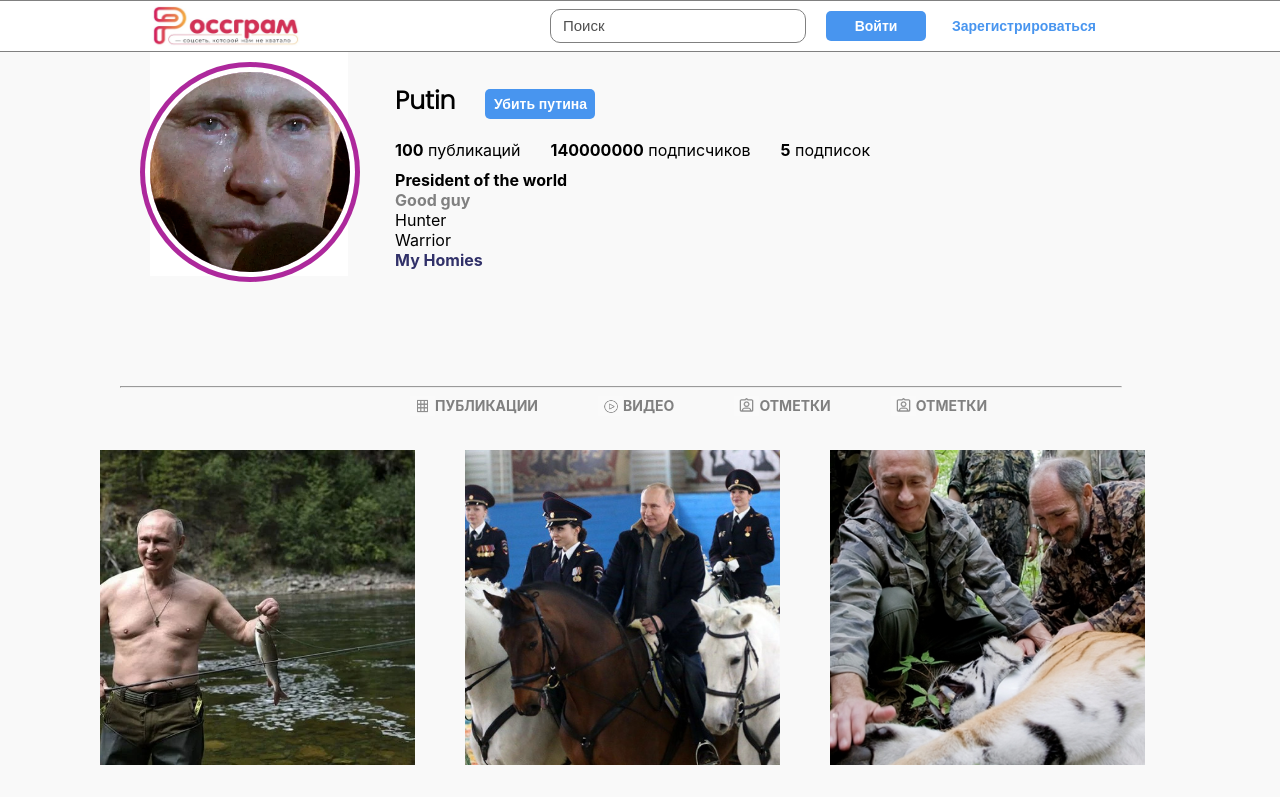
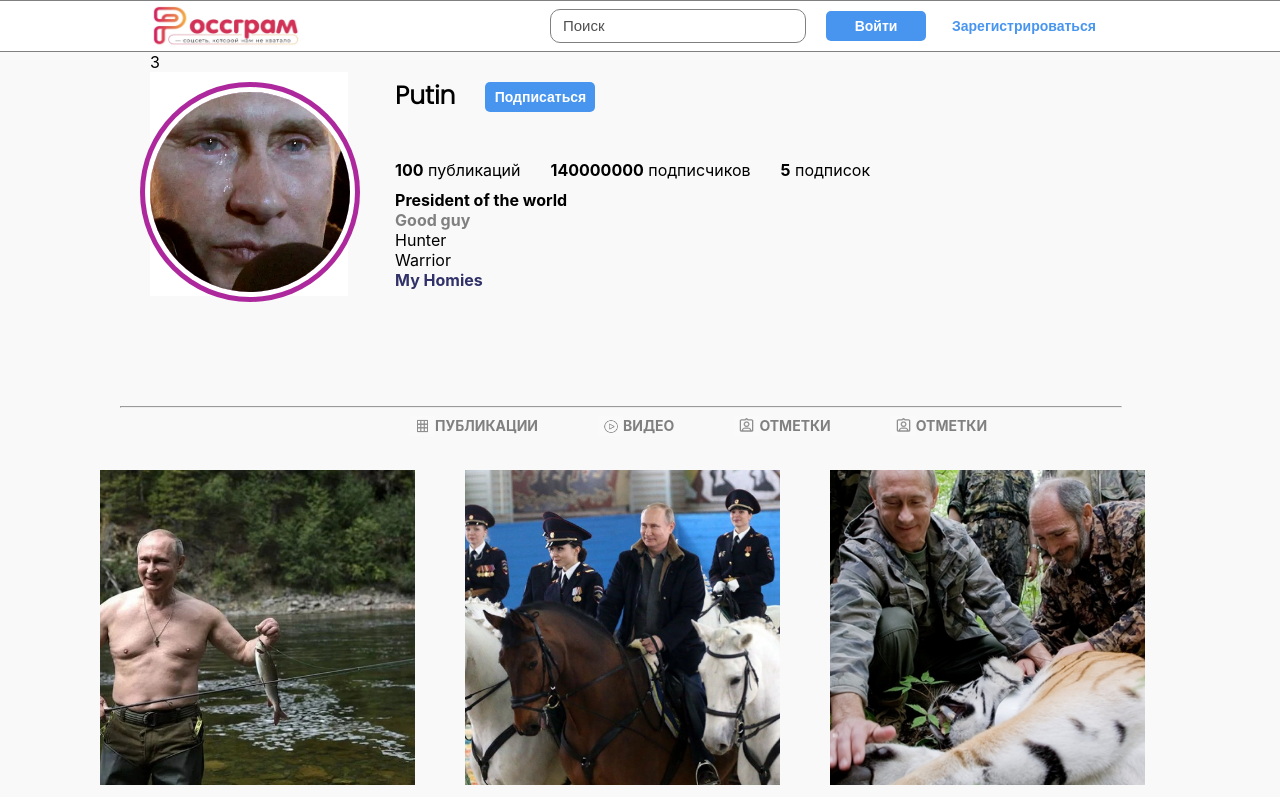
Before and after one commit to Mangoose44/vesna, a React (Create React App) app: page / in a window 1280 px wide. Shown: the top 797 px of the page. Built offline with nearby package versions, Linux system fonts and the light colour scheme.

Commit message:
UsernameButton

```diff
--- a/src/App.css
+++ b/src/App.css
@@ -65,6 +65,7 @@ button.suscribeButton {
   width: 110px;
   height: 30px;
   font-size: 14px;
+  margin-top: 30px;
 }
 
 button.singInButton {
--- a/src/App.js
+++ b/src/App.js
@@ -8,6 +8,7 @@ import './App.css';
 import Gallery from './components/Gallery';
 import TopLine from './components/TopLine';
 import TabButtons from './components/TabButtons'
+import UsernameButton from './components/Username&Button'
 
 import PutinActivities, { PutinOption, putinActivities } from './components/Story';
 
@@ -46,17 +47,14 @@ function App () {
 
         <div className='downpartHeader'>
           <div className="left">
-            <div className="avatar-container">
+            <div className="avatar-container"> 3
               <div className="avatar" style={{ background: isPutinAlive ? '#fff' : '#000' }}>
                 <img src={putin} alt={'...'} />
               </div>
             </div>
           </div>
           <div className="right">
-            <div className="row">
-              <span className='leader'><b>{userInfo.name}</b></span>
-              <button onClick={() => togglePutinAliveness(!isPutinAlive)} className='suscribeButton'><b>{isPutinAlive ? 'Убить путина' : 'Оживить путина'}</b> </button>
-            </div>
+            <UsernameButton name={userInfo.name} />
                 <div className='row2'>
                   <span className='number'><b>100</b> публикаций</span>
                   <span className='number'><b>140000000</b> подписчиков</span>
--- /dev/null
+++ b/src/components/Username&Button.js
@@ -0,0 +1,16 @@
+
+
+export function UsernameButton ({ name }) {
+    return (
+    <div className="downpartHeader">
+        <div className='leader'>
+            <p><b>{name}</b></p>
+        </div>
+        <div className='suscribeButton'>
+            <button className='suscribeButton'><b>Подписаться</b> </button>
+        </div>
+    </div>
+    )
+}
+
+export default UsernameButton
```
